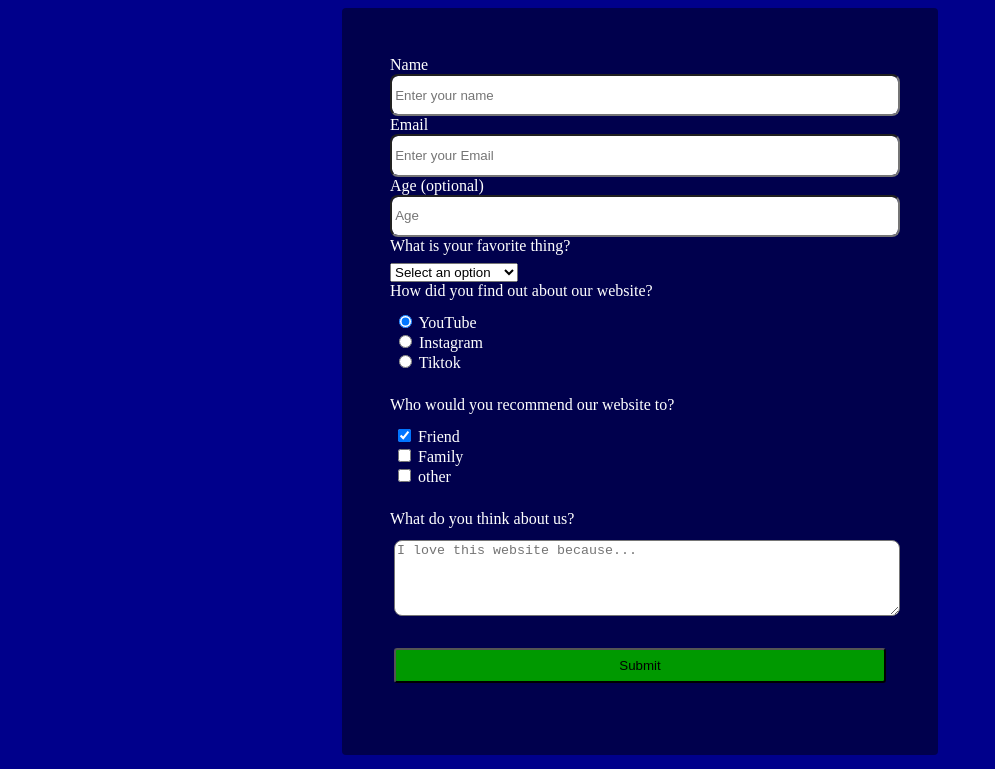
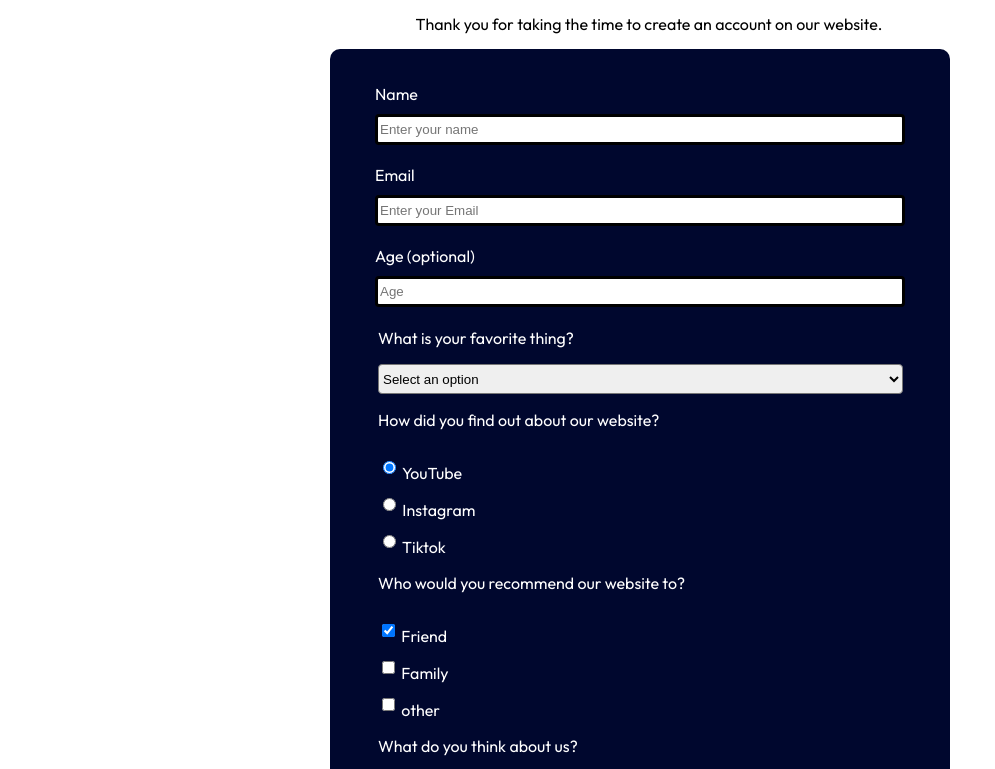
Before and after one commit to Raihanmul/Form-1, a plain HTML site: page index.html in a window 1280 px wide. Shown: the part 93-862 px from the top of the page, without its empty margins (0-995 px from the left). Drawn offline with nearby package versions, Linux system fonts and the light colour scheme.

Commit message:
styles.css

```diff
--- a/styles.css
+++ b/styles.css
@@ -1,63 +1,77 @@
-.text-center {
+h1 {
+  margin-top: 30px;
+  margin-bottom: 30px;
   text-align: center;
-    font-family: Cambria;
+  font-family: "Oswald", serif;
 }
-  .header {
-    padding: 0 0.625rem;
-    margin-bottom: 1.875rem;
+
+.desc {
+  font-family: "Outfit", serif;
+  margin-top: 30px;
+  margin-bottom: 15px;
+  text-align: center;
 }
-  .description-center {
-    text-align: center;
-    font-family: sans-serif;
+
+form {
+  margin: 20px;
 }
-  h1, p {
-      margin-top: 0;
-      margin-bottom: 0.5rem;
+
+main {
+  font-family: "Outfit", serif;
+  background-color: #00072e;
+  color: white;
+  padding: 10px;
+  border-radius: 10px;
+  margin: auto;
+  margin-top: 0%;
+  width: 600px;
 }
+
+.form-personal {
+  display: grid;
+  margin: 10px;
+  padding: 5px;
+}
+
+input {
+  height: 23px;
+  margin-top: 10px;
+  background-color: white;
+  border: black solid;
+  border-radius: 4px;
+}
+
+select {
+  height: 30px;
+  width: 525px;
+  margin-left: 18px;
+  border-radius: 4px;
+}
+
+P {
+  margin-left: 18px;
+}
+
 .form-group {
-      margin: 0 auto 1.25rem auto;
-      padding: 0.25rem;
+  margin-left: 18px;
 }
-  .form-control {
-    width: 100%;
+
+label {
   display: block;
-    height: 2rem;
-    background-color: #ffffff;
-    background-clip: padding-box;
-    border-radius: 0.50rem;
-    padding: 0.2rem;
-    transition: border-color 0.15s ease-in-out, box-shadow 0.15s ease-in-out;
 }
-  .sosmed {
-    display: flex;
-    flex-direction: column;
+
+textarea {
+  height: 50px;
+  max-height: 100px;
+  width: 525px;
+  max-width: 525px;
+  min-height: 50px;
+  min-width: 525px;
 }
-  body {
-    background-color: darkblue;
-    color: white;
+
+.submit-button {
+  height: 30px;
+  width: 525px;
+  margin-top: 40px;
+  background-color: #66eb0e;
 }
-  form {
-      background-color: #00004d;
-      padding: 3rem;
-      border-radius: 0.25rem;
-      max-width: 500px;
-      display: block;
-      margin-top: 0em;
-      unicode-bidi: isolate;
-      margin: auto
-  }
-  .mind {
-    height: 70px;
-    width: 400px;
-    max-width: 500px;
-    min-width: 500px;
-    max-height: 150px;
-    min-height: 70px;
-    border-radius: 0.50rem;
-  }
-  .submit-button {
-    width: 100%;
-    height: 35px;
-    border-radius: 0.2rem;
-    background-color: #009900;
-  }
```
Lines whose indentation alone changed are shown as unchanged.
